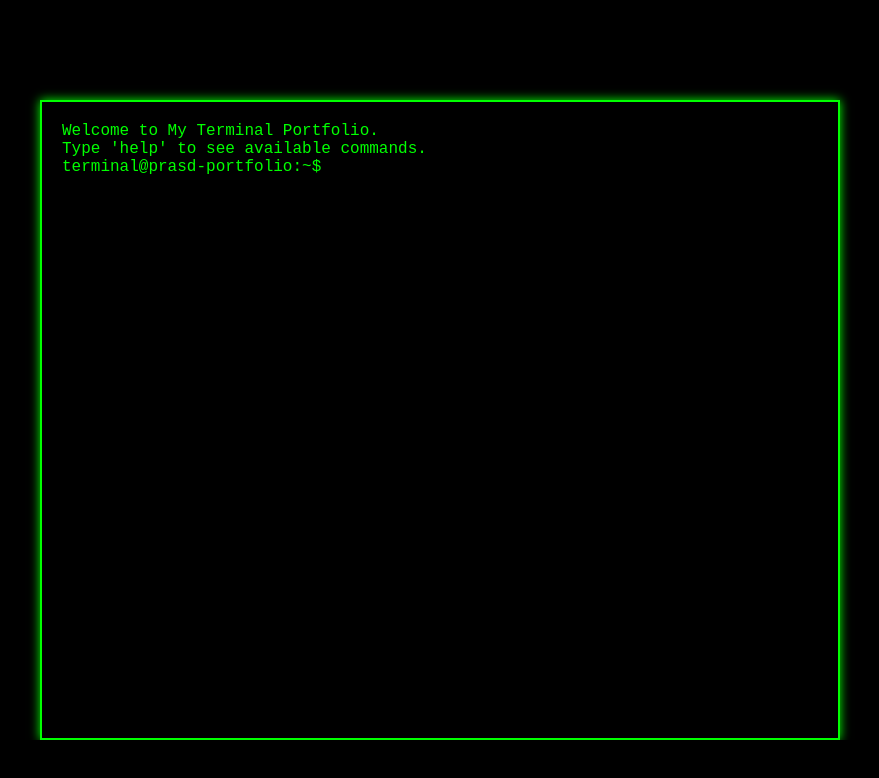
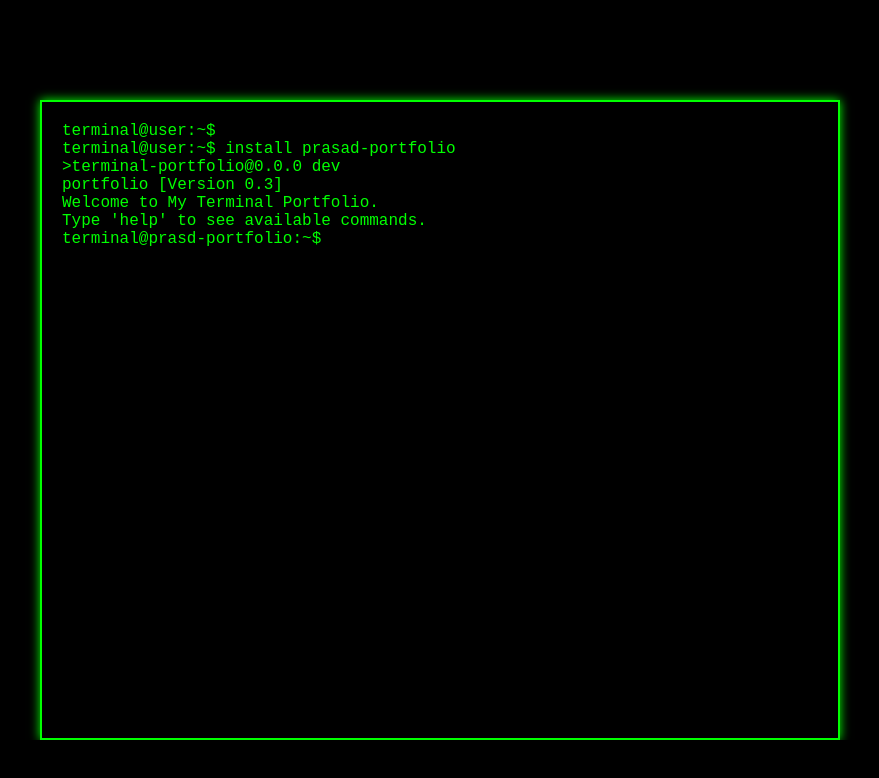
Before and after one commit to princeprasad24/terminal-portfolio, a React (Vite) app: page / in a window 1280 px wide. Shown: the top 778 px of the page, without its empty margins (136-1015 px from the left). Built offline with nearby package versions, Linux system fonts and the light colour scheme.

Commit message:
first commit

```diff
--- a/src/App.css
+++ b/src/App.css
@@ -70,7 +70,7 @@ input {
 
 .help-table th,
 .help-table td {
-  border: 1px solid #00ff00;
+  /* border: 1px solid #00ff00; */
   padding: 8px 12px;
   text-align: left;
 }
--- a/src/App.jsx
+++ b/src/App.jsx
@@ -1,4 +1,4 @@
-import { useRef, useState } from "react";
+import { useEffect, useRef, useState } from "react";
 import "./App.css";
 
 import Help from "./help";
@@ -10,8 +10,11 @@ import Projects from "./Components/projects";
 
 function App() {
   const [input, setInput] = useState("");
+  const [showOutput, setShoeOutput] = useState(false);
+
   const [getData, setData] = useState({
     output: [
+      { type: "text", value: ` ` },
       { type: "text", value: "Welcome to My Terminal Portfolio." },
       { type: "text", value: "Type 'help' to see available commands." },
     ],
@@ -129,15 +132,32 @@ function App() {
     }
   };
 
+  useEffect(() => {
+    let timer = setTimeout(() => {
+      setShoeOutput(true);
+    }, 2200);
+
+    return () => clearInterval(timer);
+  }, []);
   return (
     <div className="container" onClick={focusInput}>
       <div className="output">
+        <p>terminal@user:~$</p>
+        <p>terminal@user:~$ install prasad-portfolio </p>
+
+        {showOutput && (
+          <>
+            <p>&gt;terminal-portfolio@0.0.0 dev</p>
+            <p>portfolio [Version 0.3]</p>
+
             {getData.output.map((item, idx) =>
               item.type === "text" ? (
                 <p key={idx}>{item.value}</p>
               ) : (
                 <div key={idx}>{item.value}</div>
               )
+            )}
+          </>
         )}
 
         <div className="input-line">
--- a/src/Components/skills.jsx
+++ b/src/Components/skills.jsx
@@ -6,7 +6,7 @@ export default function Skills() {
       <div>Skills</div>
       <p>
         <pre>
-{`Languages     : JavaScript, HTML, CSS, C++
+{`Languages     : JavaScript, HTML, CSS,
 Frameworks    : React.js, Next.js, Express.js
 Libraries     : Tailwind CSS, Bootstrap
 Backend       : Node.js, MongoDB, REST APIs
```
Lines whose indentation alone changed are shown as unchanged.
